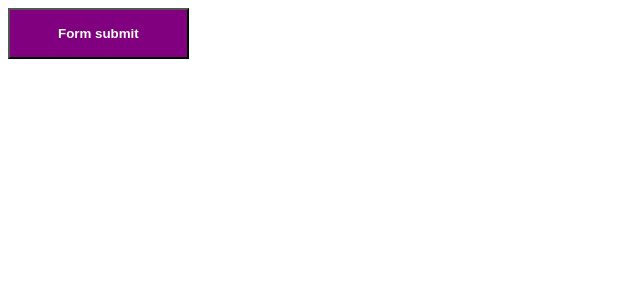
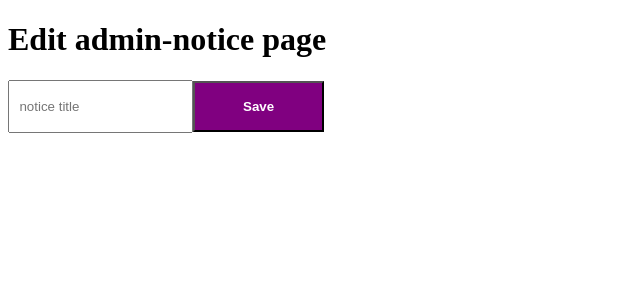
Before and after one commit to developer-choi/reproduce-2025-03-26, a Next.js app: page /admin-notice/1/edit in a window 1280 px wide. Shown: the top 300 px of the page, without its empty margins (0-640 px from the left). Built offline with nearby package versions, Linux system fonts and the light colour scheme.

Commit message:
Add heading

```diff
--- a/src/app/admin-notice/[id]/edit/page.tsx
+++ b/src/app/admin-notice/[id]/edit/page.tsx
@@ -24,8 +24,12 @@ export default function Page() {
   }, [push, refresh]);
 
   return (
-    <form onSubmit={onSubmit}>
-      <button style={{padding: '16px 48px', color: 'white', backgroundColor: 'purple', fontWeight: 'bold'}}>Form submit</button>
-    </form>
+    <>
+      <h1>Edit admin-notice page</h1>
+      <form onSubmit={onSubmit}>
+        <input style={{height: 47}} placeholder="  notice title"/>
+        <button style={{padding: '16px 48px', color: 'white', backgroundColor: 'purple', fontWeight: 'bold'}}>Save</button>
+      </form>
+    </>
   );
 }
--- a/src/app/admin-notice/list/page.tsx
+++ b/src/app/admin-notice/list/page.tsx
@@ -6,6 +6,7 @@ export default async function Page() {
 
   return (
     <div>
+      <h1>admin-notice list page</h1>
       <ul>
         {list.map(item => (
           <li key={item.id} style={{paddingBlock: 16}}>
```
